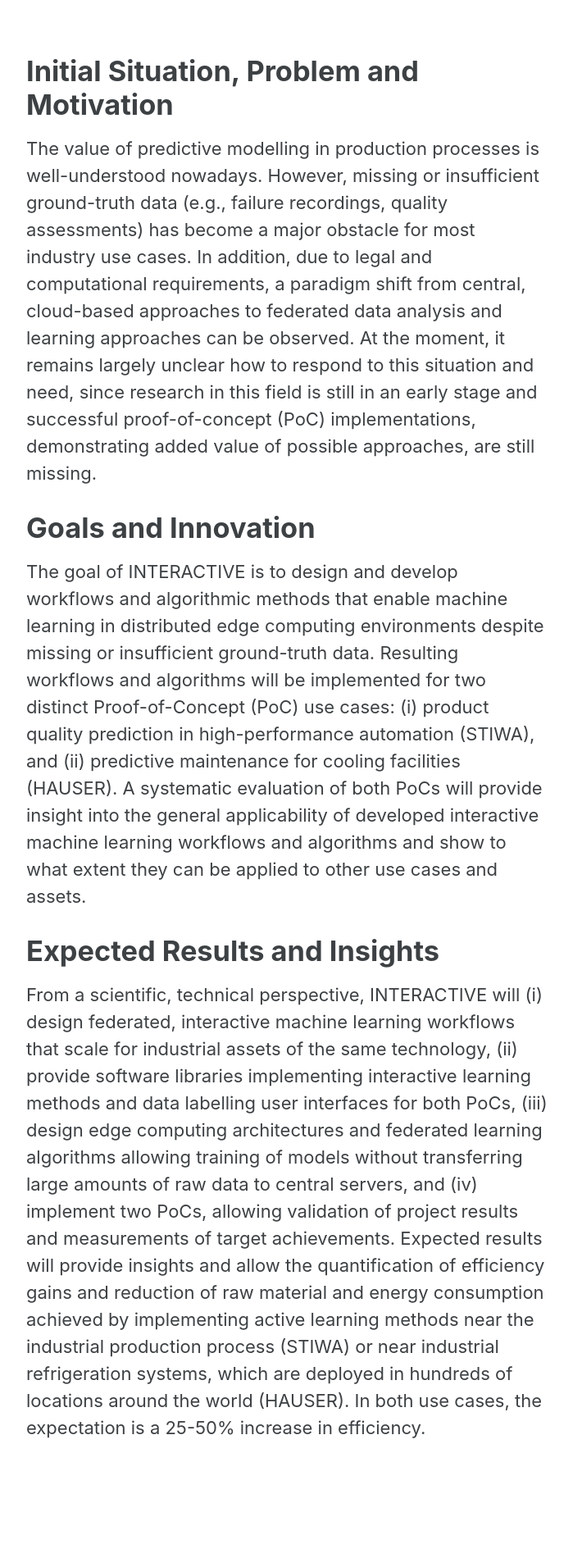
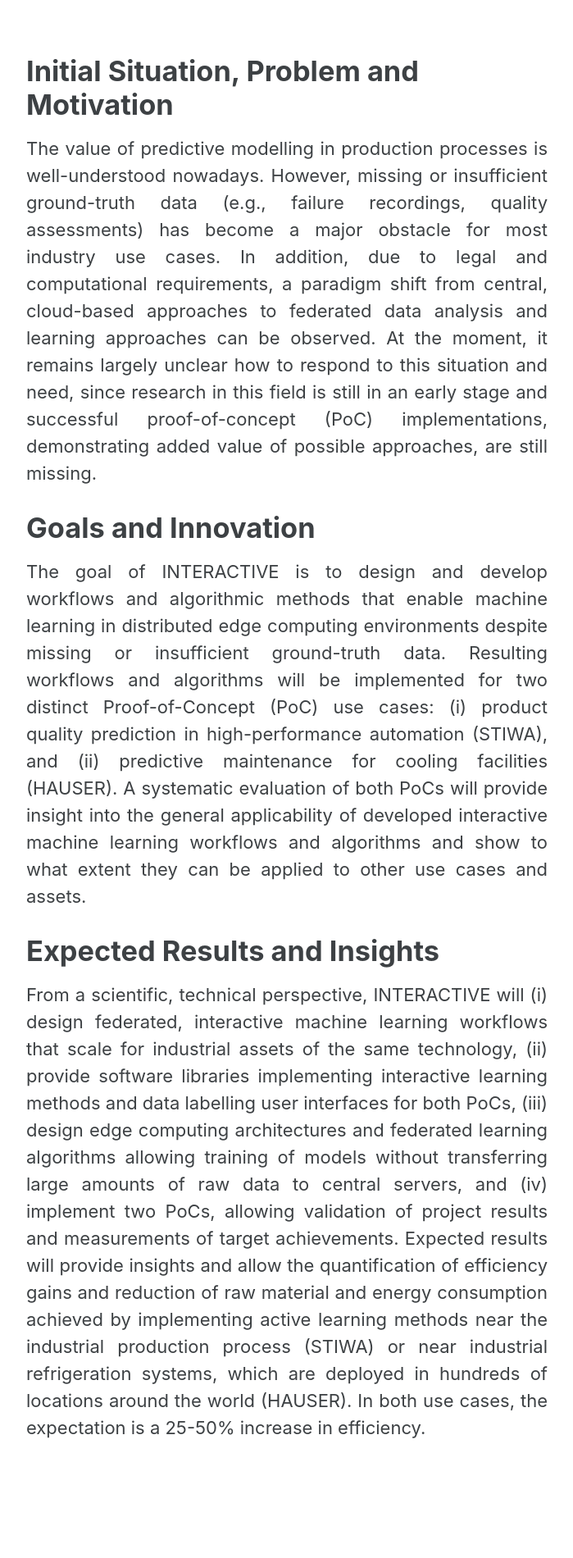
Before and after one commit to cleeeks/interactive-project, a Jekyll site: the page built from _pages/home.md, in a window 1280 px wide. Shown: the part 302-2202 px from the top of the page at 82% size, without its empty margins (290-989 px from the left). Built offline with Jekyll 4.4.1, drawn with Linux system fonts in a browser that asks for light colours; cached includes are drawn as plain includes.

Commit message:
text align justify

```diff
--- a/_pages/home.md
+++ b/_pages/home.md
@@ -8,15 +8,17 @@ header:
   overlay_image: assets/images/splash.svg
 ---
 #  Initial Situation, Problem and Motivation
-
-The value of predictive modelling in production processes is well-understood nowadays. However, missing or insufficient ground-truth data (e.g., failure recordings, quality assessments) has become a major obstacle for most industry use cases. In addition, due to legal and computational requirements, a paradigm shift from central, cloud-based approaches to federated data analysis and learning approaches can be observed. At the moment, it remains largely unclear how to respond to this situation and need, since research in this field is still in an early stage and successful proof-of-concept (PoC) implementations, demonstrating added value of possible approaches, are still missing.
-
+<div style="text-align: justify"> The value of predictive modelling in production processes is well-understood nowadays. However, missing or insufficient ground-truth data (e.g., failure recordings, quality assessments) has become a major obstacle for most industry use cases. In addition, due to legal and computational requirements, a paradigm shift from central, cloud-based approaches to federated data analysis and learning approaches can be observed. At the moment, it remains largely unclear how to respond to this situation and need, since research in this field is still in an early stage and successful proof-of-concept (PoC) implementations, demonstrating added value of possible approaches, are still missing.
+</div>
+<p></p>
 # Goals and Innovation
-The goal of INTERACTIVE is to design and develop workflows and algorithmic methods that enable machine learning in distributed edge computing environments despite missing or insufficient ground-truth data. Resulting workflows and algorithms will be implemented for two distinct Proof-of-Concept (PoC) use cases: (i) product quality prediction in high-performance automation (STIWA), and (ii) predictive maintenance for cooling facilities (HAUSER). A systematic evaluation of both PoCs will provide insight into the general applicability of developed interactive machine learning workflows and algorithms and show to what extent they can be applied to other use cases and assets.
-
+<div style="text-align: justify"> The goal of INTERACTIVE is to design and develop workflows and algorithmic methods that enable machine learning in distributed edge computing environments despite missing or insufficient ground-truth data. Resulting workflows and algorithms will be implemented for two distinct Proof-of-Concept (PoC) use cases: (i) product quality prediction in high-performance automation (STIWA), and (ii) predictive maintenance for cooling facilities (HAUSER). A systematic evaluation of both PoCs will provide insight into the general applicability of developed interactive machine learning workflows and algorithms and show to what extent they can be applied to other use cases and assets.
+</div>
+<p></p>
 # Expected Results and Insights
-From a scientific, technical perspective, INTERACTIVE will (i) design federated, interactive machine learning workflows that scale for industrial assets of the same technology, (ii) provide software libraries implementing interactive learning methods and data labelling user interfaces for both PoCs, (iii) design edge computing architectures and federated learning algorithms allowing training of models without transferring large amounts of raw data to central servers, and (iv) implement two PoCs, allowing validation of project results and measurements of target achievements. Expected results will provide insights and allow the quantification of efficiency gains and reduction of raw material and energy consumption achieved by implementing active learning methods near the industrial production process (STIWA) or near industrial refrigeration systems, which are deployed in hundreds of locations around the world (HAUSER). In both use cases, the expectation is a 25-50% increase in efficiency.
-
+<div style="text-align: justify"> From a scientific, technical perspective, INTERACTIVE will (i) design federated, interactive machine learning workflows that scale for industrial assets of the same technology, (ii) provide software libraries implementing interactive learning methods and data labelling user interfaces for both PoCs, (iii) design edge computing architectures and federated learning algorithms allowing training of models without transferring large amounts of raw data to central servers, and (iv) implement two PoCs, allowing validation of project results and measurements of target achievements. Expected results will provide insights and allow the quantification of efficiency gains and reduction of raw material and energy consumption achieved by implementing active learning methods near the industrial production process (STIWA) or near industrial refrigeration systems, which are deployed in hundreds of locations around the world (HAUSER). In both use cases, the expectation is a 25-50% increase in efficiency.
+</div>
+<p></p>
 
 
 
```
Also changed, not shown: _pages/index.md (+3 -3 lines), _pages/results.md (+5 -0 lines).
